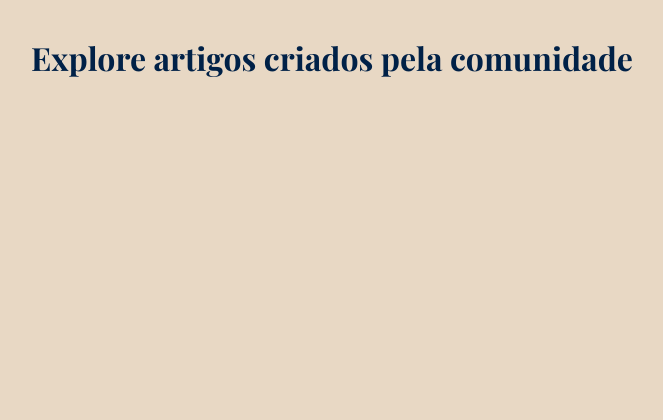
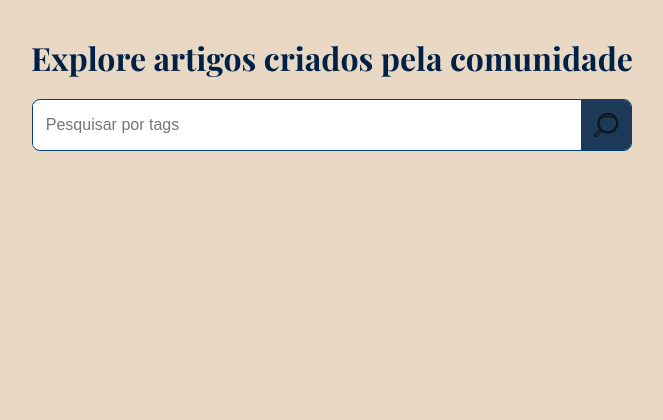
Before and after one commit to Azazel-Admetus/clube_do_livro-JLA, a PHP site: page /html/artigos_feed.php in a window 1280 px wide. Shown: the part 202-622 px from the top of the page, without its empty margins (308-971 px from the left). Run offline with PHP 8.4, Linux system fonts and the light colour scheme; tables that the repository leaves empty or names only in its code hold one stand-in row (values such as "Sample post"); a stand-in replaces the project's code that opens the database connection; some web fonts are replaced.

Commit message:
Agora o recurso de pesquisa está funcionando no feed dos artigos

```diff
--- a/css/artigos_feed.css
+++ b/css/artigos_feed.css
@@ -88,6 +88,34 @@ section p {
     opacity: 1;
     transform: scale(1.05);
 }
+
+form {
+    max-width: 600px;
+    margin: 0 auto 2rem;
+    display: flex;
+    align-items: center;
+    border: 1px solid var(--azul-claro);
+    border-radius: 8px;
+    overflow: hidden;
+    background: var(--branco);
+}
+
+input[type="search"] {
+    flex: 1;
+    padding: 0.8rem;
+    font-size: 1rem;
+    border: none;
+    outline: none;
+}
+
+button {
+    width: 50px;
+    height: 50px;
+    border: none;
+    cursor: pointer;
+    background: var(--color-secondary) url('../img/searchIcone.png') center/24px no-repeat;
+}
+
 /* Responsividade */
 @media (max-width: 768px) {
     h1 {
--- a/html/artigos_feed.php
+++ b/html/artigos_feed.php
@@ -1,8 +1,29 @@
 <?php
 require "../php/conn.php";
+require "../php/error_log.php";
 $status = "concluido";
-$stmt = $conn->prepare("SELECT id, titulo, descricao FROM artigos WHERE status = :status ORDER BY criado_em DESC ");
-$stmt->bindParam(":status", $status);
+$pesquisa = isset($_GET['q']) ?  trim($_GET['q']) : null;
+if($pesquisa){
+    $stmt = $conn->prepare("
+        SELECT DISTINCT a.id, a.titulo, a.descricao
+        FROM artigos a
+        INNER JOIN artigo_tags at ON a.id = at.artigo_id
+        INNER JOIN tags t ON t.id = at.tag_id
+        WHERE a.status = :status
+        AND t.nome LIKE :pesquisa
+        ORDER BY a.criado_em DESC
+    ");
+    $stmt->bindValue(":status", $status);
+    $stmt->bindValue(":pesquisa", "%$pesquisa%");
+}else{
+    $stmt = $conn->prepare("
+        SELECT id, titulo, descricao
+        FROM artigos
+        WHERE status = :status
+        ORDER BY criado_em DESC
+    ");
+    $stmt->bindValue(":status", $status);
+}
 $stmt->execute();
 $artigos = $stmt->fetchAll(PDO::FETCH_ASSOC);
 
@@ -36,7 +57,7 @@ foreach ($artigos as $artigo){
 <head>
     <meta charset="UTF-8">
     <meta name="viewport" content="width=device-width, initial-scale=1.0">
-    <link rel="stylesheet" href="../css/artigos_feed.css">
+    <link rel="stylesheet" href="../css/artigos_feed.css?v=1.0">
     <title>Explore artigos</title>
 </head>
 <body>
@@ -46,6 +67,10 @@ foreach ($artigos as $artigo){
         </a>
     </header>
    <h1>Explore artigos criados pela comunidade</h1>
+   <form method="GET" action="">
+        <input type="search" name="q" placeholder="Pesquisar por tags">
+        <button type="submit"></button>
+    </form>
     <?= $feedHTML ?>
     <a href="https://www.escolajoaquimdelima.com.br/">
         <img src="../img/Logo-JLA.jpg" alt="Logo da Escola Joaquim de Lima Avelino" class="logo-jla">
```
Also changed, not shown: img/searchIcone.png (added).
